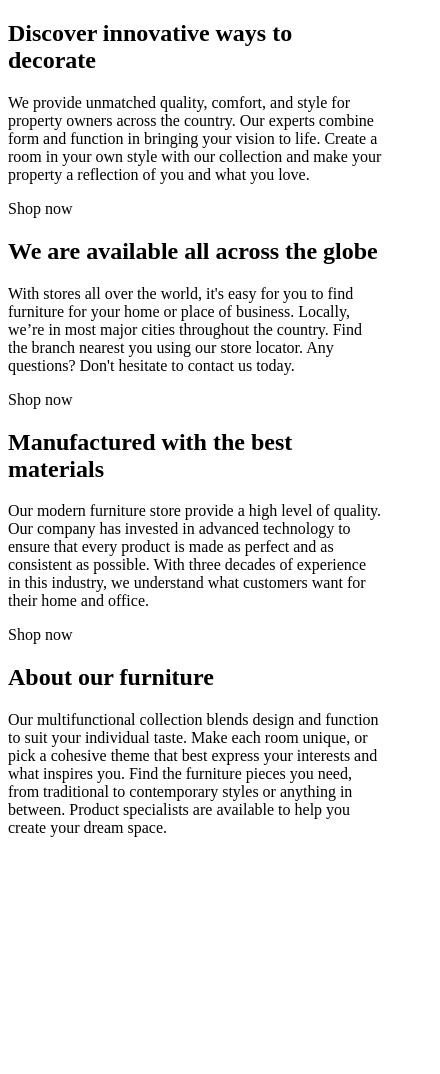
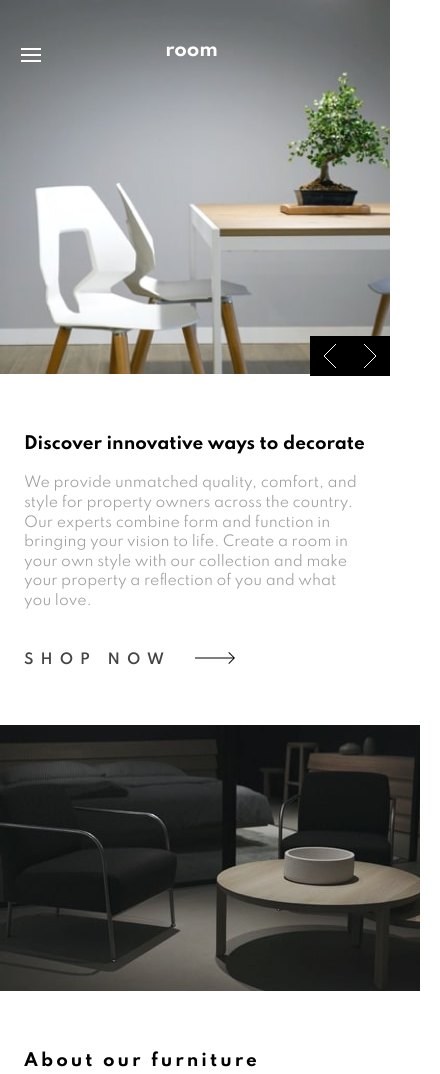
Before and after one commit to GSterczewski/fm-room-homepage, a website: page build/index.html in a window 390 px wide. Shown: the top 1074 px of the page, 440 px wide, since content can reach past the window. Before the commit the page ends 853 px from the top, so only its background shows below. Drawn offline with Linux system fonts and the light colour scheme.

Commit message:
[dev] basic mobile design

```diff
--- /dev/null
+++ b/src/scss/_reset.scss
@@ -0,0 +1,5 @@
+* {
+  box-sizing: border-box;
+  padding: 0;
+  margin: 0;
+}
--- /dev/null
+++ b/src/scss/style.scss
@@ -0,0 +1,133 @@
+@import "reset";
+
+$arrow-size: 40px;
+
+$dark-gray: hsl(0, 0%, 63%);
+$black: hsl(0, 0%, 0%);
+$white: hsl(0, 0%, 100%);
+$very-dark-gray: hsl(0, 0%, 27%);
+
+@mixin background-props {
+  background-repeat: no-repeat;
+  background-position: center;
+}
+
+$mobile-breakpoint: 400px;
+$font-size--mobile: 14px;
+$font-size--desktop: 16px;
+$spartan-font: "Spartan", sans-serif;
+$article-padding: 56px 24px;
+$article-footer-space: 40px;
+$heading-bottom-space: 20px;
+html {
+  font-size: $font-size--mobile;
+  @media (min-width: $mobile-breakpoint) {
+    font-size: $font-size--desktop;
+  }
+}
+body {
+  position: relative;
+  font-family: $spartan-font;
+}
+
+.header {
+  width: 60%;
+  padding: 0 16px;
+  height: 50px;
+  position: absolute;
+  top: 40px;
+  left: 0;
+  z-index: 2;
+  display: flex;
+  justify-content: space-between;
+}
+
+.hamburger {
+  background-image: url("public/images/icon-hamburger.svg");
+  @include background-props();
+  width: 30px;
+  height: 30px;
+}
+.brand {
+  color: $white;
+  font-size: 1.3rem;
+  font-weight: bold;
+}
+
+.article-cover {
+  position: relative;
+}
+.article-cover-img {
+  width: 100%;
+  max-width: 750px;
+}
+
+.article-body {
+  padding: $article-padding;
+}
+.arrows {
+  position: absolute;
+  bottom: 3px;
+  right: 0;
+  display: flex;
+}
+
+.arrow {
+  background-color: $black;
+  width: $arrow-size;
+  height: $arrow-size;
+  background-repeat: no-repeat;
+  background-position: center;
+  &:hover,
+  &:focus {
+    cursor: pointer;
+    background-color: $very-dark-gray;
+  }
+}
+.arrow-left {
+  background-image: url("public/images/icon-angle-left.svg");
+}
+.arrow-right {
+  background-image: url("public/images/icon-angle-right.svg");
+}
+
+.heading {
+  margin-bottom: $heading-bottom-space;
+}
+.text {
+  color: $dark-gray;
+  line-height: 1.4;
+  font-size: 1rem;
+}
+.article-heading {
+  font-size: 1.2rem;
+}
+.article-footer {
+  color: $very-dark-gray;
+  margin-top: $article-footer-space;
+  letter-spacing: 7px;
+  font-weight: 600;
+  text-transform: uppercase;
+  & > span {
+    margin-left: 24px;
+  }
+  &:hover {
+    cursor: pointer;
+    color: $dark-gray;
+    fill: $dark-gray;
+  }
+}
+.footer {
+  padding: $article-padding;
+}
+.footer-heading {
+  font-size: 1.2rem;
+  letter-spacing: 3px;
+}
+
+.hoverable {
+  &:hover {
+    cursor: pointer;
+    background-color: $dark-gray;
+  }
+}
```
Also changed, not shown: build/index.html, build/public/images/desktop-image-hero-1.jpg (added), build/public/images/desktop-image-hero-2.jpg (added), build/public/images/desktop-image-hero-3.jpg (added), build/public/images/favicon-32x32.png (added), build/public/images/icon-angle-left.svg (added), build/public/images/icon-angle-right.svg (added), build/public/images/icon-arrow.svg (added), build/public/images/icon-close.svg (added), build/public/images/icon-hamburger.svg (added), build/public/images/image-about-dark.jpg (added), build/public/images/image-about-light.jpg (added), build/public/images/logo.svg (added), build/public/images/mobile-image-hero-1.jpg (added), 3 more files.
